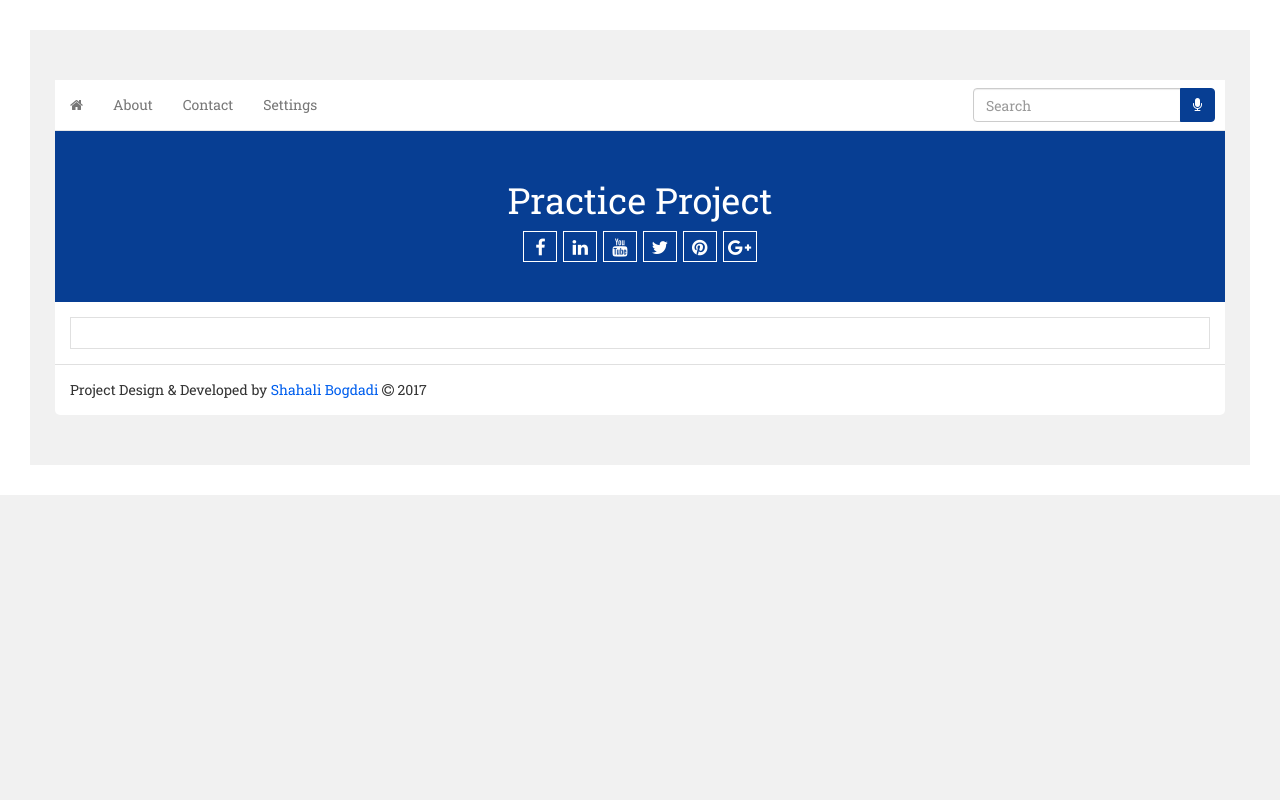
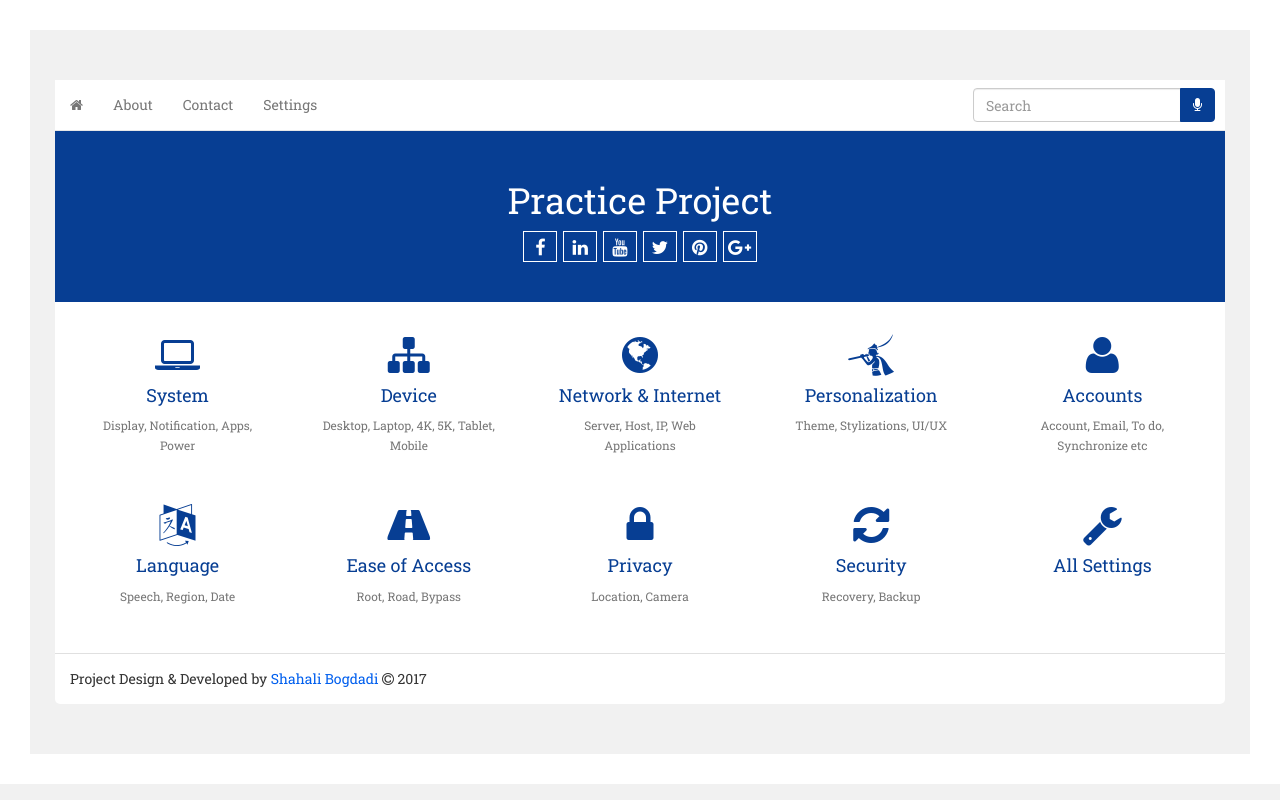
Before and after one commit to shahali007/blog, a PHP site: page /workstation/settings.php in a window 1280 px wide. Run offline with PHP 8.4, Linux system fonts and the light colour scheme; data that the repository does not hold is empty.

Commit message:
updated some files

```diff
--- a/category.php
+++ b/category.php
@@ -19,11 +19,12 @@
             <div class="col-sm-8" style="padding-right:0;">
                 <div class="border">
                     <?php
-                        if(empty($getAllPostByCatId)){ ?>
+                        if(count($getAllPostByCatId) < 1){ ?>
                             <div class="text-center">
                                 <h2 style="padding:30px 0;height:108vh;"> <i class="fa fa-pagelines" aria-hidden="true"></i>
                                     <br>
-                                    Empty!</h2>
+                                    Empty!
+                                </h2>
                             </div>
                         <?php } else { ?>
                         <div class="article-list">
--- a/css/grid.css
+++ b/css/grid.css
@@ -0,0 +1,50 @@
+.row_custom {
+    display: -webkit-box;
+    display: -webkit-flex;
+    display: -moz-box;
+    display: -moz-flex;
+    display: -ms-flexbox;
+    display: flex;
+    margin-left:-8px;
+    margin-right:-8px;
+}
+
+.col-20__custom {
+    display: -webkit-box;
+    display: -webkit-flex;
+    display: -moz-box;
+    display: -moz-flex;
+    display: -ms-flexbox;
+    display: flex;
+    -webkit-box-flex: 0;
+    -moz-box-flex: 0;
+    -webkit-flex: 0 0 20%;
+    -moz-flex: 0 0 20%;
+    -ms-flex: 0 0 20%;
+    flex: 0 0 20%;
+    max-width: 20%;
+    padding-left:8px;
+    padding-right:8px;
+}
+.item_custom{
+    -webkit-box-flex: 0;
+    -moz-box-flex: 0;
+    -webkit-flex: 0 0 100%;
+    -moz-flex: 0 0 100%;
+    -ms-flex: 0 0 100%;
+    flex: 0 0 100%;
+    max-width: 100%;
+    color:#073E93;
+    margin-bottom:15px;
+    padding:15px;
+    -webkit-transition: all 0.3s;
+    -moz-transition: all 0.3s;
+    -ms-transition: all 0.3s;
+    -o-transition: all 0.3s;
+    transition: all 0.3s;
+    border:2px solid transparent;
+}
+.item_custom:hover{
+    border:2px solid rgba(235, 235, 235, 0.83);
+    text-decoration: none;
+}
--- a/header.php
+++ b/header.php
@@ -21,6 +21,7 @@
     <!-- Bootstrap CSS -->
     <link rel="stylesheet" href="<?php echo $sUrl;?>css/bootstrap.min.css">
     <link rel="stylesheet" href="<?php echo $sUrl;?>css/font-awesome.min.css">
+    <link rel="stylesheet" href="<?php echo $sUrl;?>css/grid.css">
     <link rel="stylesheet" href="<?php echo $sUrl;?>css/style.css">
 
     <!-- HTML5 Shim and Respond.js IE8 support of HTML5 elements and media queries -->
--- a/settings.php
+++ b/settings.php
@@ -1,9 +1,82 @@
 <?php include_once "header.php"; ?>
     <div class="main">
         <div class="row">
-            <div class="col-sm-12">
-                <div class="border">
-
+            <div class="col-sm-12 text-center">
+                <div class="row_custom">
+                    <div class="col-20__custom">
+                        <a href="" class="item_custom">
+                            <i class="fa fa-laptop fa-3x"></i>
+                            <h4>
+                                System
+                            </h4>
+                            <small class="text-muted">Display, Notification, Apps, Power</small>
+                        </a>
+                    </div>
+                    <div class="col-20__custom">
+                        <a href="" class="item_custom">
+                            <i class="fa fa-sitemap fa-3x"></i>
+                            <h4>Device</h4>
+                            <small class="text-muted">Desktop, Laptop, 4K, 5K, Tablet, Mobile</small>
+                        </a>
+                    </div>
+                    <div class="col-20__custom">
+                        <a href="" class="item_custom">
+                            <i class="fa fa-globe fa-3x"></i>
+                            <h4>Network & Internet</h4>
+                            <small class="text-muted">Server, Host, IP, Web Applications</small>
+                        </a>
+                    </div>
+                    <div class="col-20__custom">
+                        <a href="" class="item_custom">
+                            <i class="fa fa-pied-piper-alt fa-3x"></i>
+                            <h4>Personalization</h4>
+                            <small class="text-muted">Theme, Stylizations, UI/UX</small>
+                        </a>
+                    </div>
+                    <div class="col-20__custom">
+                        <a href="" class="item_custom">
+                            <i class="fa fa-user fa-3x"></i>
+                            <h4>Accounts</h4>
+                            <small class="text-muted">Account, Email, To do, Synchronize etc</small>
+                        </a>
+                    </div>
+                </div>
+                <div class="row_custom">
+                    <div class="col-20__custom">
+                        <a href="" class="item_custom">
+                            <i class="fa fa-language fa-3x"></i>
+                            <h4>Language</h4>
+                            <small class="text-muted">Speech, Region, Date</small>
+                        </a>
+                    </div>
+                    <div class="col-20__custom">
+                        <a href="" class="item_custom">
+                            <i class="fa fa-road fa-3x"></i>
+                            <h4>Ease of Access</h4>
+                            <small class="text-muted">Root, Road, Bypass</small>
+                        </a>
+                    </div>
+                    <div class="col-20__custom">
+                        <a href="" class="item_custom">
+                            <i class="fa fa-lock fa-3x"></i>
+                            <h4>Privacy</h4>
+                            <small class="text-muted">Location, Camera</small>
+                        </a>
+                    </div>
+                    <div class="col-20__custom">
+                        <a href="" class="item_custom">
+                            <i class="fa fa-refresh fa-3x"></i>
+                            <h4>Security</h4>
+                            <small class="text-muted">Recovery, Backup</small>
+                        </a>
+                    </div>
+                    <div class="col-20__custom">
+                        <a href="" class="item_custom">
+                            <i class="fa fa-wrench fa-3x"></i>
+                            <h4>All Settings</h4>
+                            <small class="text-muted"></small>
+                        </a>
+                    </div>
                 </div>
             </div>
         </div>
```
Also changed, not shown: details.php (+7 -1 lines).
